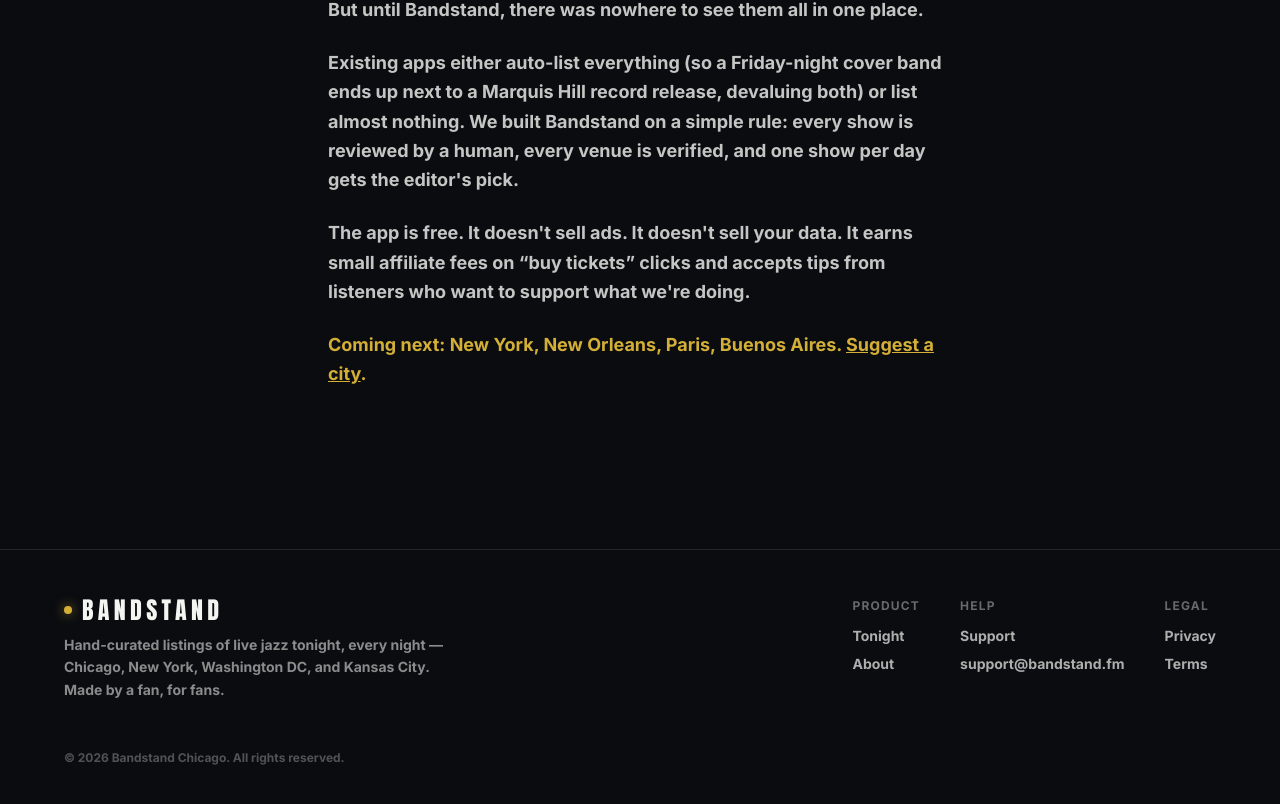
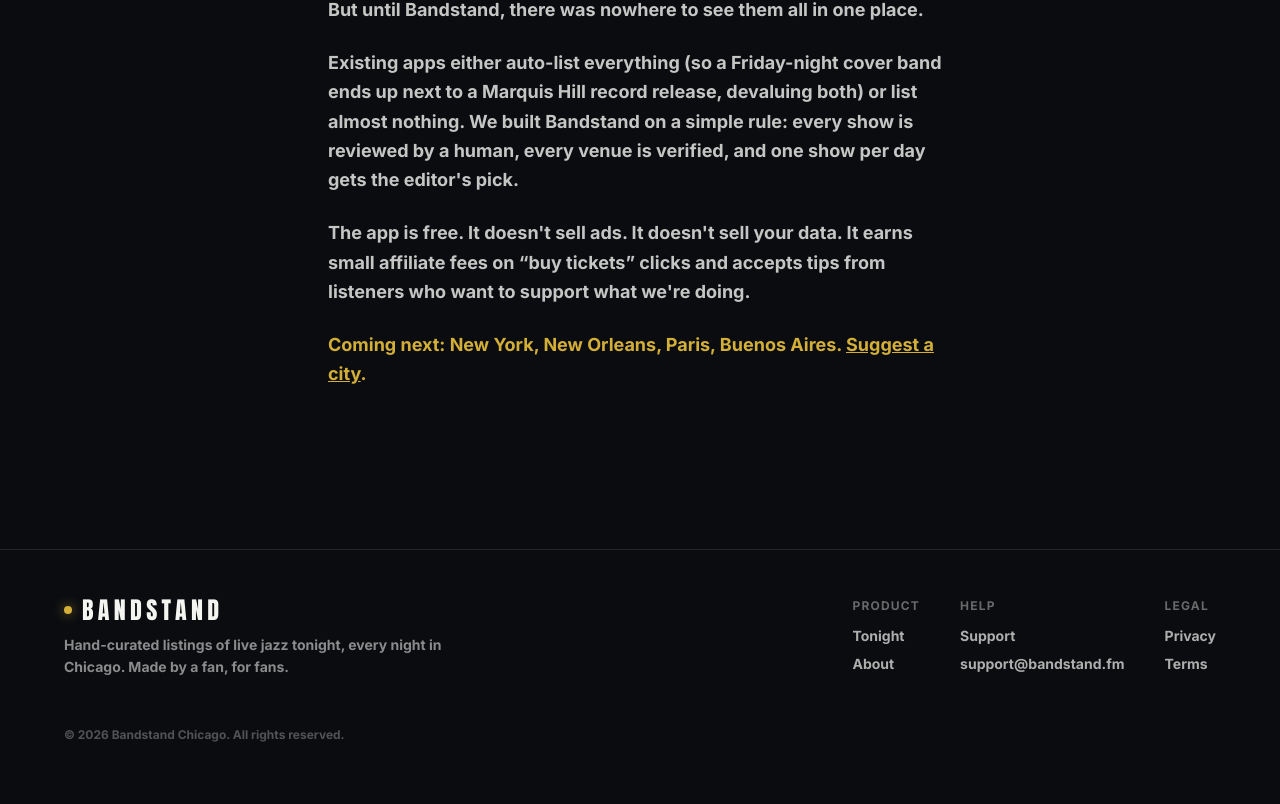
Before and after one commit to bandstandfm/bandstand-web, a Next.js app: page /about in a window 1280 px wide. Shown: the part 478-1282 px from the top of the page. After the commit the page ends 1261 px from the top, so only its background shows below. Built offline with nearby package versions, Linux system fonts and the light colour scheme; a web font is replaced by a local one.

Commit message:
Update Footer.tsx

```diff
--- a/src/components/Footer.tsx
+++ b/src/components/Footer.tsx
@@ -12,7 +12,7 @@
             </span>
           </div>
           <p className="mt-3 text-ink/55 leading-relaxed">
-            Hand-curated listings of live jazz tonight, every night — Chicago, New York, Washington DC, and Kansas City. Made by a fan, for fans.
+            Hand-curated listings of live jazz tonight, every night in Chicago. Made by a fan, for fans.
           </p>
         </div>
         <div className="flex flex-wrap gap-x-10 gap-y-3 text-ink/70">
```
